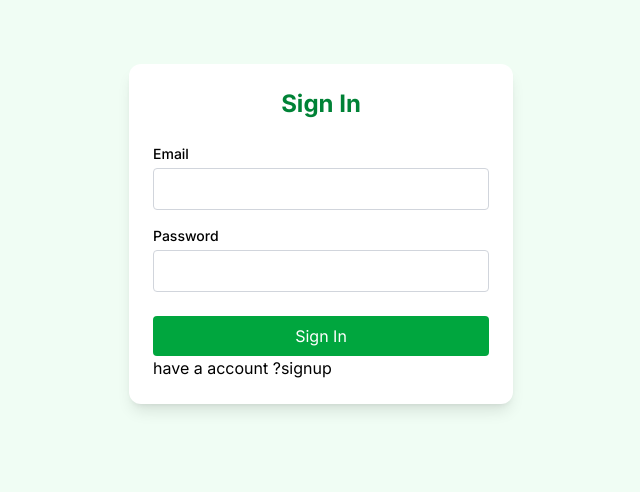
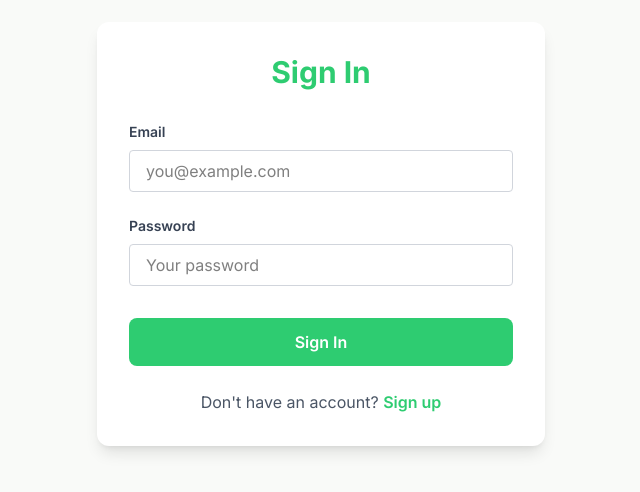
Before and after one commit to David-Rai/GreenGuard, a React (Vite) app in the folder client/: page /signin in a window 1280 px wide. Shown: the part 166-658 px from the top of the page, without its empty margins (319-959 px from the left). Built offline with nearby package versions, Linux system fonts and the light colour scheme; no server answers; a web font is replaced by a local one.

Commit message:
protected routes done

```diff
--- a/client/index.html
+++ b/client/index.html
@@ -16,7 +16,7 @@
   <meta charset="UTF-8" />
   <link rel="icon" type="image/svg+xml" href="/vite.svg" />
   <meta name="viewport" content="width=device-width, initial-scale=1.0" />
-  <title>Vite + React</title>
+  <title>GreenGuard</title>
 </head>
 
 <body>
--- a/client/src/components/Nav.jsx
+++ b/client/src/components/Nav.jsx
@@ -8,7 +8,7 @@ const Nav = () => {
     <>
 
       {/* Navigation */}
-      < nav className="w-full px-6 py-4 border-b border-[#113326] " >
+      < nav className="w-full px-6 py-4 border-b border-[#a3aca8] " >
         <div className="max-w-7xl mx-auto flex justify-between items-center">
           <div className='flex items-center justify-between gap-[100px]'>
             {/* Logo */}
@@ -20,7 +20,7 @@ const Nav = () => {
                 Features
               </li>
               <li>
-                Pricing
+                Map
               </li>
               <li>
                 About
--- a/client/src/components/auth/Signin.jsx
+++ b/client/src/components/auth/Signin.jsx
@@ -1,7 +1,9 @@
 import React from 'react';
 import axios from 'axios'
+import { verify } from '../../utils/verify';
 import { useForm } from 'react-hook-form';
 import { useNavigate } from 'react-router';
+import { useEffect } from 'react';
 
 const Signin = () => {
   const navigate = useNavigate()
@@ -11,6 +13,21 @@ const Signin = () => {
     handleSubmit,
     formState: { errors },
   } = useForm();
+
+  // //Checking the user validation
+  useEffect(() => {
+    const check = async () => {
+      const res = await verify()
+      console.log(res)
+
+      if (res?.user) {
+        console.log("failed", res)
+        navigate('/map')
+      }
+    }
+
+    check()
+  }, [])
 
   const onSubmit = async (data) => {
     console.log('Signin data:', data);
@@ -33,19 +50,27 @@ const Signin = () => {
   };
 
   return (
-    <main className="flex items-center justify-center min-h-screen bg-green-50">
+    <main className="flex items-center justify-center min-h-screen bg-[#F9FAF8] px-4">
       <form
         onSubmit={handleSubmit(onSubmit)}
-        className="bg-white shadow-lg rounded-xl p-6 w-full max-w-sm"
+        className="bg-white shadow-lg rounded-xl p-8 w-full max-w-md"
+        noValidate
       >
-        <h2 className="text-2xl font-bold text-center text-green-700 mb-6">Sign In</h2>
+        <h2 className="text-3xl font-bold text-center text-[#2ecc71] mb-8">
+          Sign In
+        </h2>
 
         {/* Email */}
-        <div className="mb-4">
-          <label className="block mb-1 text-sm font-medium">Email</label>
+        <div className="mb-6">
+          <label htmlFor="email" className="block mb-2 text-sm font-semibold text-gray-700">
+            Email
+          </label>
           <input
+            id="email"
             type="email"
-            className="w-full border border-gray-300 rounded px-3 py-2"
+            placeholder="you@example.com"
+            className={`w-full border rounded px-4 py-2 focus:outline-none focus:ring-2 focus:ring-[#2ecc71] ${errors.email ? 'border-red-500' : 'border-gray-300'
+              }`}
             {...register('email', {
               required: 'Email is required',
               pattern: {
@@ -54,15 +79,22 @@ const Signin = () => {
               },
             })}
           />
-          {errors.email && <p className="text-red-500 text-sm">{errors.email.message}</p>}
+          {errors.email && (
+            <p className="mt-1 text-sm text-red-600">{errors.email.message}</p>
+          )}
         </div>
 
         {/* Password */}
-        <div className="mb-6">
-          <label className="block mb-1 text-sm font-medium">Password</label>
+        <div className="mb-8">
+          <label htmlFor="password" className="block mb-2 text-sm font-semibold text-gray-700">
+            Password
+          </label>
           <input
+            id="password"
             type="password"
-            className="w-full border border-gray-300 rounded px-3 py-2"
+            placeholder="Your password"
+            className={`w-full border rounded px-4 py-2 focus:outline-none focus:ring-2 focus:ring-[#2ecc71] ${errors.password ? 'border-red-500' : 'border-gray-300'
+              }`}
             {...register('password', {
               required: 'Password is required',
               minLength: {
@@ -71,21 +103,33 @@ const Signin = () => {
               },
             })}
           />
-          {errors.password && <p className="text-red-500 text-sm">{errors.password.message}</p>}
+          {errors.password && (
+            <p className="mt-1 text-sm text-red-600">{errors.password.message}</p>
+          )}
         </div>
 
+        {/* Submit Button */}
         <button
           type="submit"
-          className="w-full bg-green-600 text-white py-2 rounded hover:bg-green-700 transition"
+          className="w-full bg-[#2ecc71] text-white py-3 rounded-lg font-semibold hover:bg-[#27ae60] transition-colors"
         >
           Sign In
         </button>
 
-        <div>have a account ?
-          <button onClick={() => navigate('/signup')}>signup</button>
-        </div>
+        {/* Signup prompt */}
+        <p className="mt-6 text-center text-gray-600">
+          Don&apos;t have an account?{' '}
+          <button
+            type="button"
+            onClick={() => navigate('/signup')}
+            className="text-[#2ecc71] font-semibold hover:underline"
+          >
+            Sign up
+          </button>
+        </p>
       </form>
     </main>
+
   );
 };
 
--- a/client/src/components/auth/Signup.jsx
+++ b/client/src/components/auth/Signup.jsx
@@ -1,7 +1,9 @@
 import React from 'react';
 import { useNavigate } from 'react-router';
 import axios from 'axios'
+import { verify } from '../../utils/verify';
 import { useForm } from 'react-hook-form';
+import { useEffect } from 'react';
 
 export default function Signup() {
   const navigate = useNavigate()
@@ -11,6 +13,22 @@ export default function Signup() {
     handleSubmit,
     formState: { errors, isSubmitting }
   } = useForm();
+
+
+  // //Checking the user validation
+  useEffect(() => {
+    const check = async () => {
+      const res = await verify()
+      console.log(res)
+
+      if (res?.user) {
+        console.log("failed", res)
+        navigate('/map')
+      }
+    }
+
+    check()
+  }, [])
 
   const onSubmit = async (data) => {
     console.log('Signup Data:', data);
@@ -32,80 +50,106 @@ export default function Signup() {
   };
 
   return (
-    <div className="w-full max-w-md mx-auto mt-10 bg-white shadow-md rounded-lg p-6">
-      <h2 className="text-2xl font-bold mb-6 text-center">Sign Up</h2>
-      <form onSubmit={handleSubmit(onSubmit)} className="space-y-4">
+    <main className="flex items-center justify-center min-h-screen bg-[#F9FAF8] px-4">
+      <div className="w-full max-w-md bg-white shadow-lg rounded-xl p-8 mt-10">
+        <h2 className="text-3xl font-bold mb-8 text-center text-[#2ecc71]">Sign Up</h2>
+        <form onSubmit={handleSubmit(onSubmit)} className="space-y-6" noValidate>
 
           {/* Username */}
           <div>
-          <label className="block text-sm font-medium">Username</label>
+            <label htmlFor="username" className="block mb-2 text-sm font-semibold text-gray-700">
+              Username
+            </label>
             <input
+              id="username"
               type="text"
-            className="w-full px-3 py-2 border rounded-md"
+              placeholder="Your username"
+              className={`w-full border rounded px-4 py-2 focus:outline-none focus:ring-2 focus:ring-[#2ecc71] ${errors.username ? 'border-red-500' : 'border-gray-300'
+                }`}
               {...register('username', {
                 required: 'Username is required',
                 minLength: {
                   value: 3,
-                message: 'Username must be at least 3 characters'
-              }
+                  message: 'Username must be at least 3 characters',
+                },
               })}
             />
             {errors.username && (
-            <p className="text-red-500 text-sm">{errors.username.message}</p>
+              <p className="mt-1 text-sm text-red-600">{errors.username.message}</p>
             )}
           </div>
 
           {/* Email */}
           <div>
-          <label className="block text-sm font-medium">Email</label>
+            <label htmlFor="email" className="block mb-2 text-sm font-semibold text-gray-700">
+              Email
+            </label>
             <input
+              id="email"
               type="email"
-            className="w-full px-3 py-2 border rounded-md"
+              placeholder="you@example.com"
+              className={`w-full border rounded px-4 py-2 focus:outline-none focus:ring-2 focus:ring-[#2ecc71] ${errors.email ? 'border-red-500' : 'border-gray-300'
+                }`}
               {...register('email', {
                 required: 'Email is required',
                 pattern: {
                   value: /^\S+@\S+$/i,
-                message: 'Invalid email format'
-              }
+                  message: 'Invalid email format',
+                },
               })}
             />
             {errors.email && (
-            <p className="text-red-500 text-sm">{errors.email.message}</p>
+              <p className="mt-1 text-sm text-red-600">{errors.email.message}</p>
             )}
           </div>
 
           {/* Password */}
           <div>
-          <label className="block text-sm font-medium">Password</label>
+            <label htmlFor="password" className="block mb-2 text-sm font-semibold text-gray-700">
+              Password
+            </label>
             <input
+              id="password"
               type="password"
-            className="w-full px-3 py-2 border rounded-md"
+              placeholder="Create a password"
+              className={`w-full border rounded px-4 py-2 focus:outline-none focus:ring-2 focus:ring-[#2ecc71] ${errors.password ? 'border-red-500' : 'border-gray-300'
+                }`}
               {...register('password', {
                 required: 'Password is required',
                 minLength: {
                   value: 6,
-                message: 'Password must be at least 6 characters'
-              }
+                  message: 'Password must be at least 6 characters',
+                },
               })}
             />
             {errors.password && (
-            <p className="text-red-500 text-sm">{errors.password.message}</p>
+              <p className="mt-1 text-sm text-red-600">{errors.password.message}</p>
             )}
           </div>
 
-        {/* Submit */}
+          {/* Submit Button */}
           <button
             type="submit"
             disabled={isSubmitting}
-          className="w-full bg-green-600 hover:bg-green-700 text-white py-2 px-4 rounded-md"
+            className={`w-full bg-[#2ecc71] text-white py-3 rounded-lg font-semibold hover:bg-[#27ae60] transition-colors ${isSubmitting ? 'opacity-70 cursor-not-allowed' : ''
+              }`}
           >
             {isSubmitting ? 'Signing up...' : 'Sign Up'}
           </button>
 
-        <div>have a account ?
-          <button onClick={() => navigate('/signin')}>Login</button>
-        </div>
+          {/* Login prompt */}
+          <p className="mt-6 text-center text-gray-600">
+            Already have an account?{' '}
+            <button
+              type="button"
+              onClick={() => navigate('/signin')}
+              className="text-[#2ecc71] font-semibold hover:underline"
+            >
+              Login
+            </button>
+          </p>
         </form>
       </div>
+    </main>
   );
 }
--- a/client/src/utils/verify.js
+++ b/client/src/utils/verify.js
@@ -1,3 +1,5 @@
+
+
 export const verify = async () => {
     try {
         const res = await fetch("http://localhost:1111/verify", {
```
Also changed, not shown: client/src/components/Map.jsx (+19 -12 lines), 2 other files (tests, documents, lock files or other folders). Lines whose indentation alone changed are shown as unchanged.
